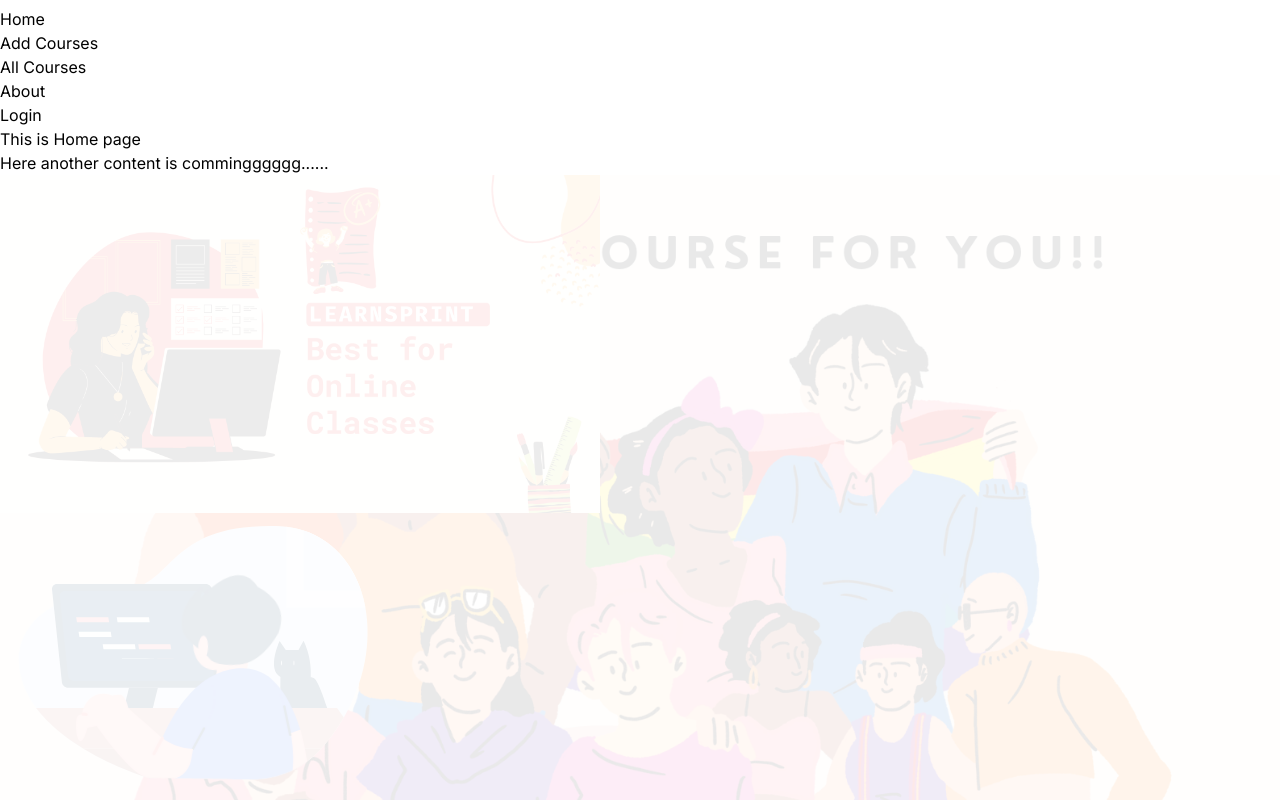
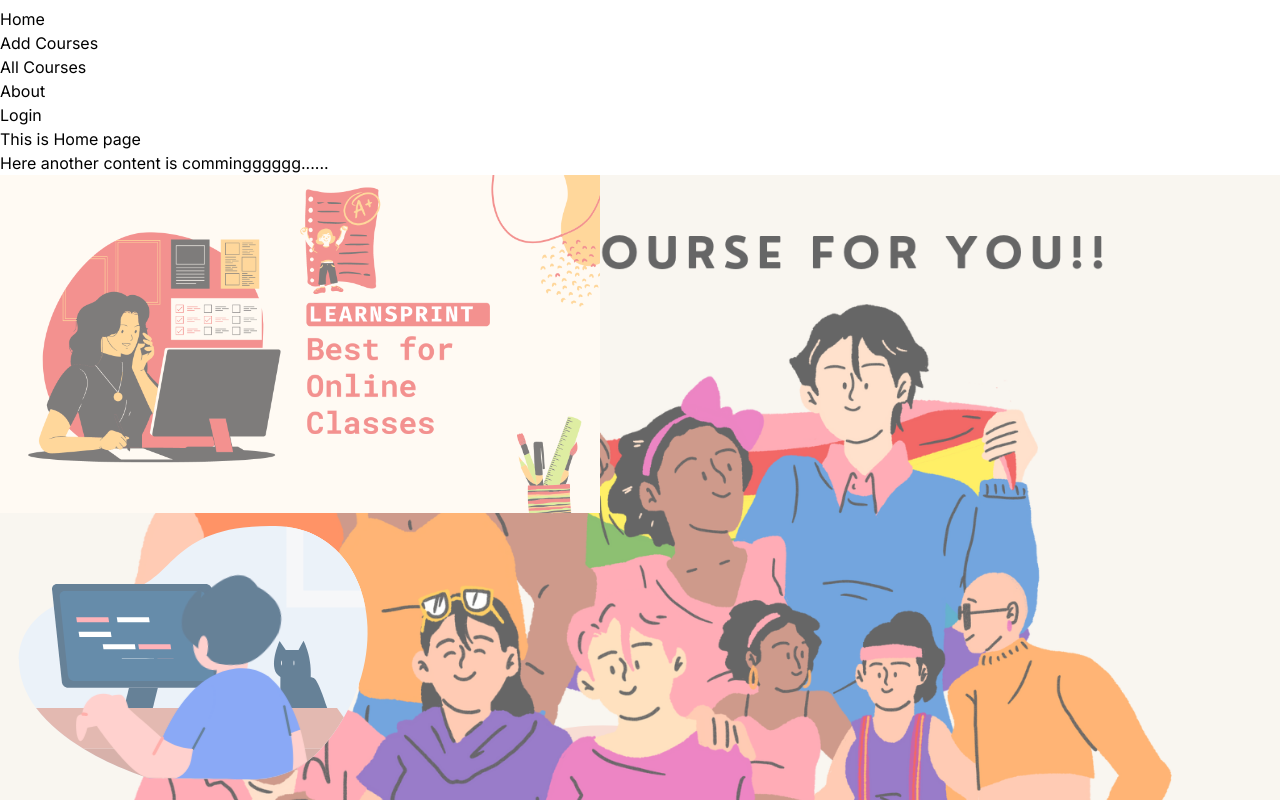
Before and after one commit to EmonHossen10/learn-sprint, a Next.js app: page / in a window 1280 px wide. Shown: the part 1471-2271 px from the top of the page. Built offline with nearby package versions, Linux system fonts and the light colour scheme.

Commit message:
added updates

```diff
--- a/src/components/ui/Banner/nextBanner.css
+++ b/src/components/ui/Banner/nextBanner.css
@@ -3,5 +3,5 @@
     background-repeat: no-repeat;
     background-position: center;
     background-size: cover;
-    opacity: 0.09;
+    opacity: 0.6;
 }
```
